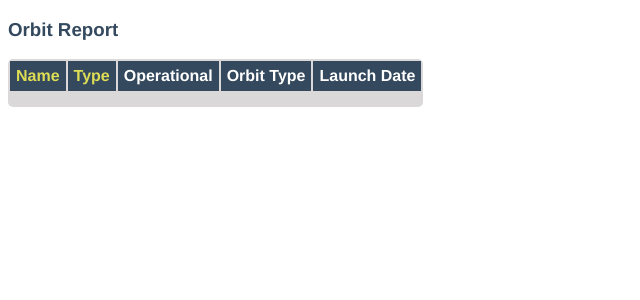
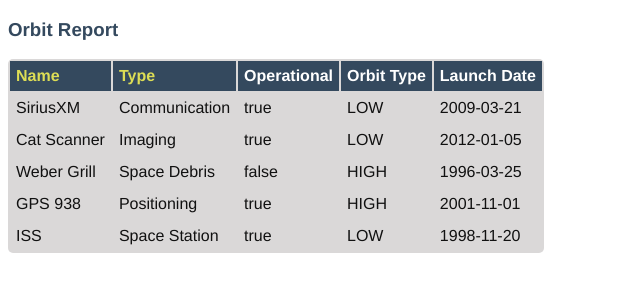
Before and after one commit to ashleyglenn0/orbit-report, an Angular app: page / in a window 1280 px wide. Shown: the top 300 px of the page, without its empty margins (0-640 px from the left). Built offline with nearby package versions, Linux system fonts and the light colour scheme.

Commit message:
fixed table

```diff
--- a/src/app/orbit-list/orbit-list.component.html
+++ b/src/app/orbit-list/orbit-list.component.html
@@ -7,12 +7,11 @@
         <th>Orbit Type</th>
         <th>Launch Date</th>
     </tr>
-    <tr>
-        <td>{{satellites.name}}</td>
-        <td>{{satellites.type}}</td>
-        <td>{{satellites.operational}}</td>
-        <td>{{satellites.orbitType}}</td>
-        <td>{{satellites.launchDate}}</td>
+    <tr *ngFor="let satellite of satellites">
+        <td>{{satellite.name}}</td>
+        <td>{{satellite.type}}</td>
+        <td>{{satellite.operational}}</td>
+        <td>{{satellite.orbitType}}</td>
+        <td>{{satellite.launchDate}}</td>
     </tr>
-    <!-- <tr *ngFor="let satellite of satellites">{{satellites}}</tr>  -->
 </table>
```
